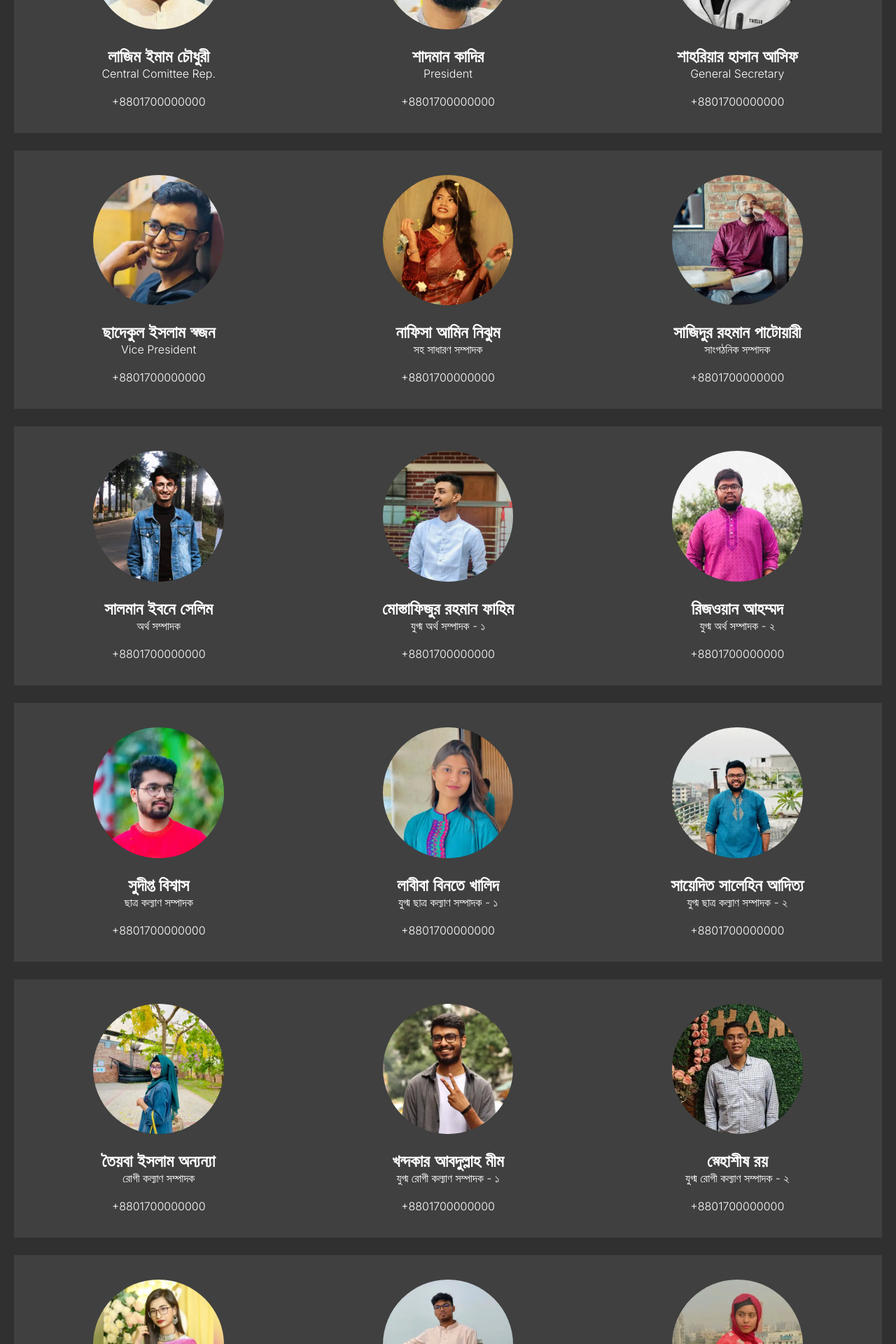
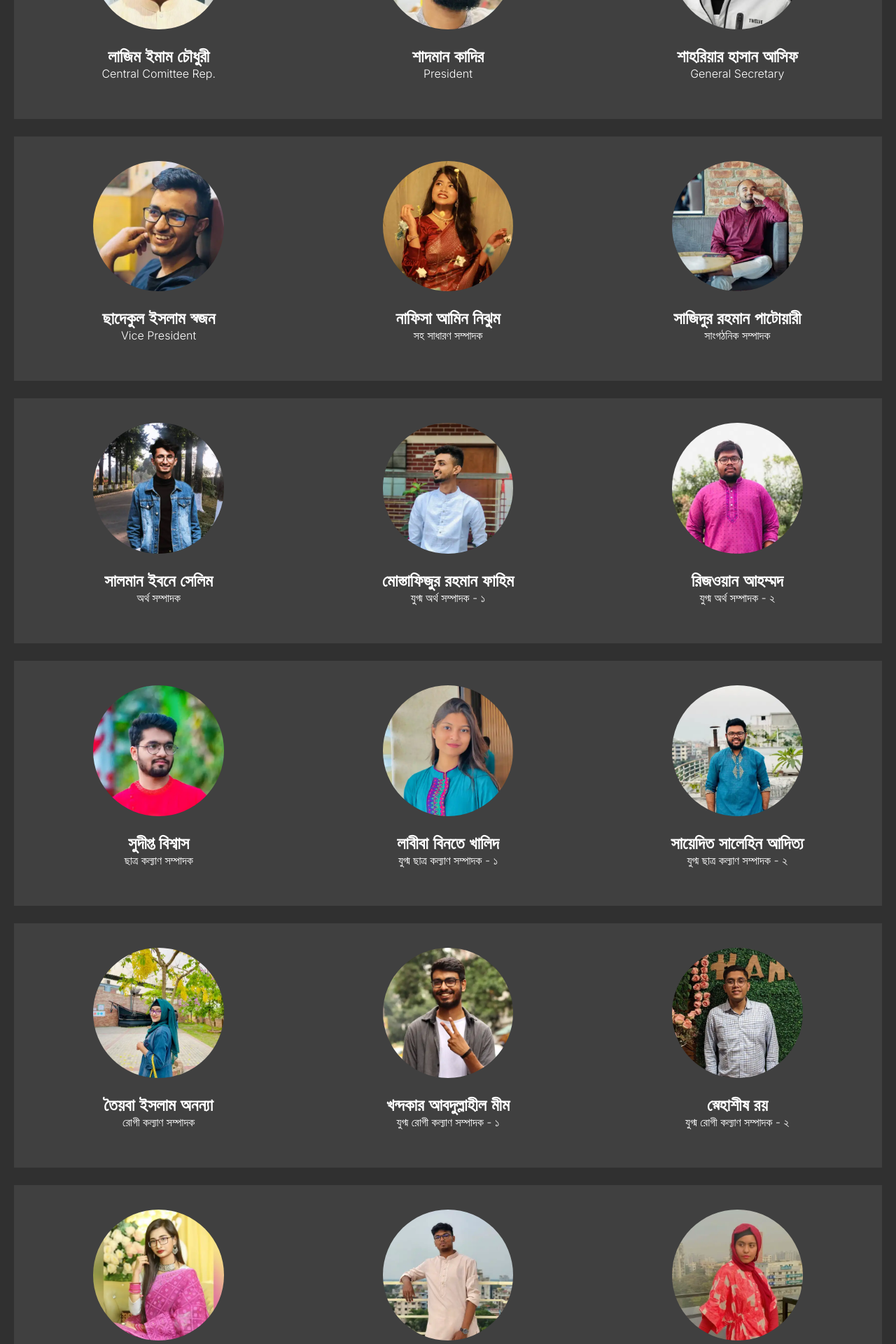
Before and after one commit to moyshik7/sbmcu, a Next.js app: page /panel in a window 1280 px wide. Shown: the part 280-2200 px from the top of the page at 70% size. Built offline with nearby package versions, Linux system fonts and the light colour scheme; a web font is replaced by a local one.

Commit message:
Removed numbers and fixed names

```diff
--- a/pages/panel.tsx
+++ b/pages/panel.tsx
@@ -42,21 +42,18 @@ const HomePage = () => {
                     <h2>লাজিম ইমাম চৌধুরী</h2>
                     <p>Central Comittee Rep.</p>
                     <br />
-                    <p><a href="">+8801700000000</a></p>
                 </div>
                 <div className={`${styles.panel} ${styles.bg_gray}`}>
                     <img src="/pfp/pfp_president.webp" alt="picture of president" />
                     <h2>শাদমান কাদির</h2>
                     <p>President</p>
                     <br />
-                    <p><a href="">+8801700000000</a></p>
                 </div>
                 <div className={`${styles.panel} ${styles.bg_gray}`}>
                     <img src="/pfp/pfp_secretary.webp" alt="picture of general secretary" />
                     <h2>শাহরিয়ার হাসান আসিফ</h2>
                     <p>General Secretary</p>
                     <br />
-                    <p><a href="">+8801700000000</a></p>
                 </div>
             </div>
 
@@ -66,21 +63,18 @@ const HomePage = () => {
                     <h2>ছাদেকুল ইসলাম স্বজন</h2>
                     <p>Vice President</p>
                     <br />
-                    <p><a href="">+8801700000000</a></p>
                 </div>
                 <div className={`${styles.panel} ${styles.bg_gray}`}>
                     <img src="/pfp/pfp-005.webp" alt="picture of " />
                     <h2>নাফিসা আমিন নিঝুম</h2>
                     <p>সহ সাধারণ সম্পাদক</p>
                     <br />
-                    <p><a href="">+8801700000000</a></p>
                 </div>
                 <div className={`${styles.panel} ${styles.bg_gray}`}>
                     <img src="/pfp/pfp-010.webp" alt="picture of " />
                     <h2>সাজিদুর রহমান পাটোয়ারী</h2>
                     <p>সাংগঠনিক সম্পাদক</p>
                     <br />
-                    <p><a href="">+8801700000000</a></p>
                 </div>
             </div>
 
@@ -90,21 +84,18 @@ const HomePage = () => {
                     <h2>সালমান ইবনে সেলিম</h2>
                     <p>অর্থ সম্পাদক</p>
                     <br />
-                    <p><a href="">+8801700000000</a></p>
                 </div>
                 <div className={`${styles.panel} ${styles.bg_gray}`}>
                     <img src="/pfp/pfp-011.webp" alt="picture of " />
                     <h2>মোস্তাফিজুর রহমান ফাহিম</h2>
                     <p>যুগ্ম অর্থ সম্পাদক - ১</p>
                     <br />
-                    <p><a href="">+8801700000000</a></p>
                 </div>
                 <div className={`${styles.panel} ${styles.bg_gray}`}>
                     <img src="/pfp/pfp-004.webp" alt="picture of vice president" />
                     <h2>রিজওয়ান আহম্মদ</h2>
                     <p>যুগ্ম অর্থ সম্পাদক - ২</p>
                     <br />
-                    <p><a href="">+8801700000000</a></p>
                 </div>
             </div>
 
@@ -114,45 +105,39 @@ const HomePage = () => {
                     <h2>সুদীপ্ত বিশ্বাস</h2>
                     <p>ছাত্র কল্যাণ সম্পাদক</p>
                     <br />
-                    <p><a href="">+8801700000000</a></p>
                 </div>
                 <div className={`${styles.panel} ${styles.bg_gray}`}>
                     <img src="/pfp/pfp-007.webp" alt="picture of " />
                     <h2>লাবীবা বিনতে খালিদ</h2>
                     <p>যুগ্ম ছাত্র কল্যাণ সম্পাদক - ১</p>
                     <br />
-                    <p><a href="">+8801700000000</a></p>
                 </div>
                 <div className={`${styles.panel} ${styles.bg_gray}`}>
                     <img src="/pfp/pfp-012.webp" alt="picture of vice president" />
                     <h2>সায়েদিত সালেহিন আদিত্য</h2>
                     <p>যুগ্ম ছাত্র কল্যাণ সম্পাদক - ২</p>
                     <br />
-                    <p><a href="">+8801700000000</a></p>
                 </div>
             </div>
 
             <div className={styles.category}>
                 <div className={`${styles.panel} ${styles.bg_gray}`}>
                     <img src="/pfp/pfp-017.webp" alt="picture of " />
-                    <h2>তৈয়বা ইসলাম অন্যন্যা</h2>
+                    <h2>তৈয়বা ইসলাম অনন্যা</h2>
                     <p>রোগী কল্যাণ সম্পাদক</p>
                     <br />
-                    <p><a href="">+8801700000000</a></p>
                 </div>
                 <div className={`${styles.panel} ${styles.bg_gray}`}>
                     <img src="/pfp/pfp-013.webp" alt="picture of " />
-                    <h2>খন্দকার আবদুল্লাহ মীম</h2>
+                    <h2>খন্দকার আবদুল্লাহীল মীম</h2>
                     <p>যুগ্ম রোগী কল্যাণ সম্পাদক - ১</p>
                     <br />
-                    <p><a href="">+8801700000000</a></p>
                 </div>
                 <div className={`${styles.panel} ${styles.bg_gray}`}>
                     <img src="/pfp/pfp-016.webp" alt="picture of vice president" />
                     <h2>স্নেহাশীষ রয়</h2>
                     <p>যুগ্ম রোগী কল্যাণ সম্পাদক - ২</p>
                     <br />
-                    <p><a href="">+8801700000000</a></p>
                 </div>
             </div>
 
@@ -162,21 +147,18 @@ const HomePage = () => {
                     <h2>আনজুম নাফি</h2>
                     <p>প্রচার ও প্রকাশনা সম্পাদক</p>
                     <br />
-                    <p><a href="">+8801700000000</a></p>
                 </div>
                 <div className={`${styles.panel} ${styles.bg_gray}`}>
                     <img src="/pfp/pfp-006.webp" alt="picture of " />
                     <h2>বিরল দে অর্ঘ্য</h2>
                     <p>যুগ্ম প্রচার ও প্রকাশনা সম্পাদক - ১</p>
                     <br />
-                    <p><a href="">+8801700000000</a></p>
                 </div>
                 <div className={`${styles.panel} ${styles.bg_gray}`}>
                     <img src="/pfp/pfp-015.webp" alt="picture of vice president" />
                     <h2>আনিকা আদিবা</h2>
                     <p>যুগ্ম প্রচার ও প্রকাশনা সম্পাদক - ২</p>
                     <br />
-                    <p><a href="">+8801700000000</a></p>
                 </div>
             </div>
             <div className={styles.category}>
@@ -185,14 +167,12 @@ const HomePage = () => {
                     <h2>সিনথিয়া চৌধুরী</h2>
                     <p>দপ্তর সম্পাদক</p>
                     <br />
-                    <p><a href="">+8801700000000</a></p>
                 </div>
                 <div className={`${styles.panel} ${styles.bg_gray}`}>
                     <img src="/pfp/pfp-018.webp" alt="picture of " />
                     <h2>আবদুল্লাহ আল শাহরিয়া</h2>
                     <p>যুগ্ম দপ্তর সম্পাদক</p>
                     <br />
-                    <p><a href="">+8801700000000</a></p>
                 </div>
             </div>
         </main>
```
